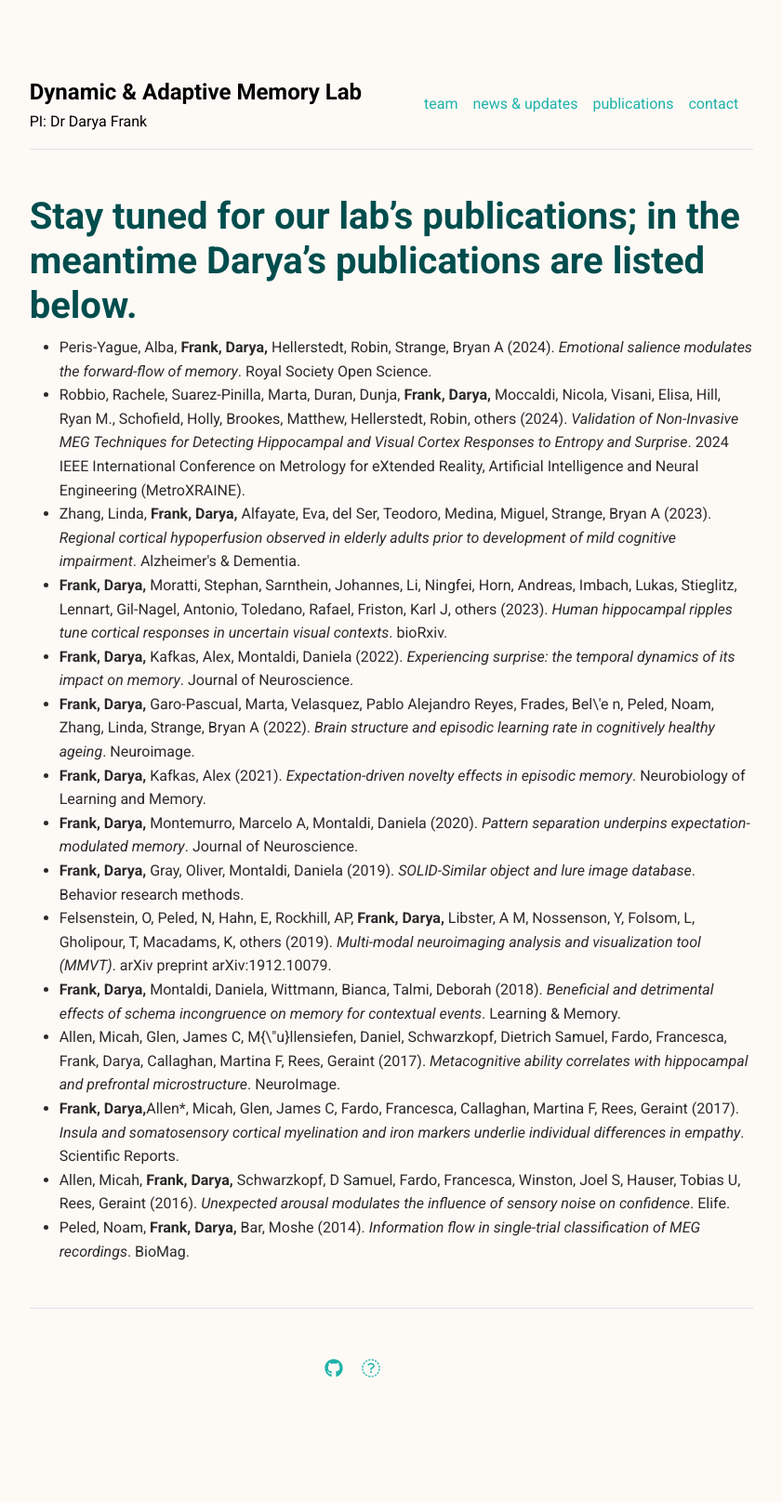
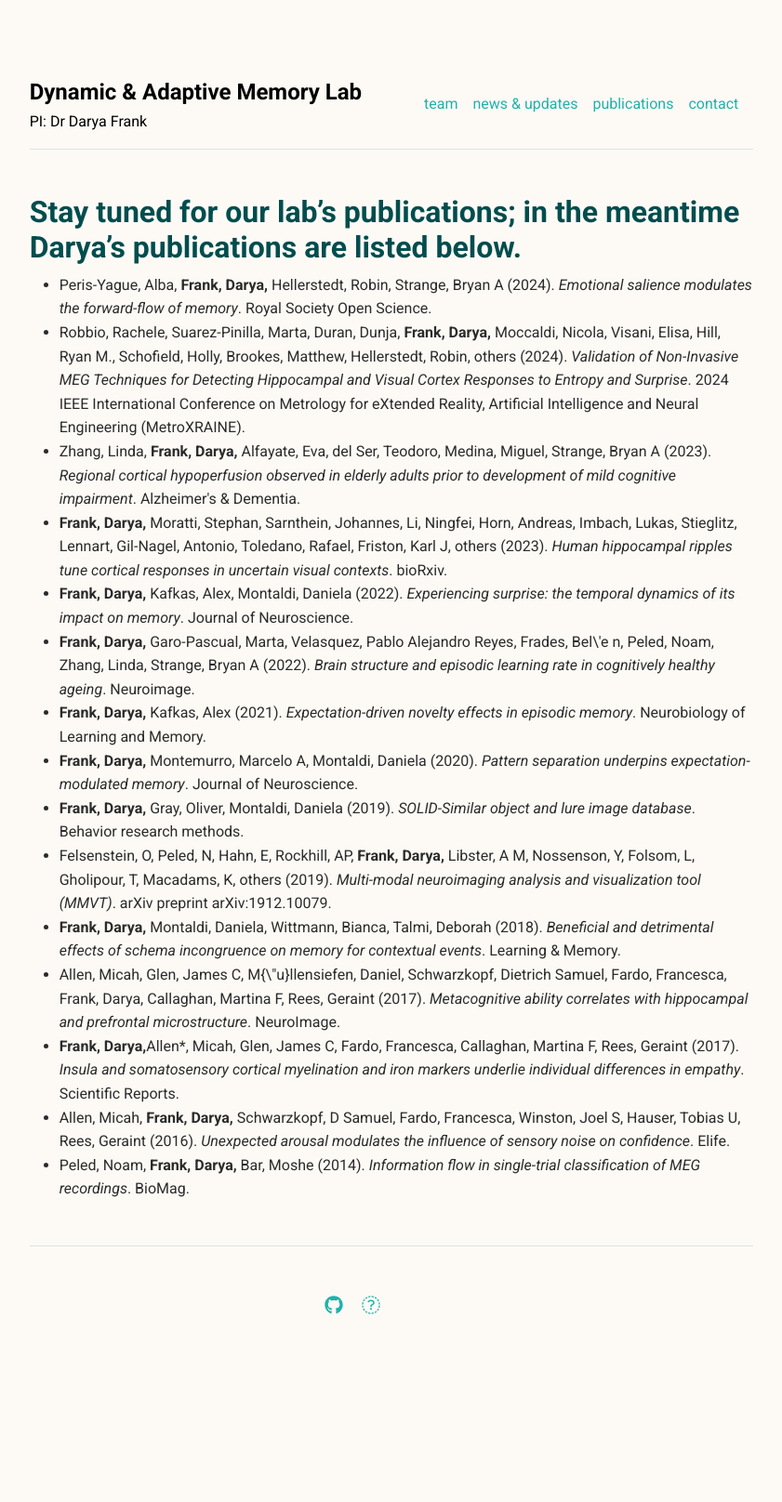
Before and after one commit to frank-dam-lab/frank-dam-lab.github.io, a Jekyll site: the page built from publications.md, in a window 1280 px wide. Shown: the whole page at 93% size, without its empty margins (219-1060 px from the left). Built offline with Jekyll 4.4.1, drawn with Linux system fonts in a browser that asks for light colours; after the commit the page ends 1549 px from its top, so only the background shows below that.

```diff
--- a/publications.md
+++ b/publications.md
@@ -2,4 +2,5 @@
 layout: publications
 title: "Publications"
 ---
-# Stay tuned for our lab's publications; in the meantime Darya's publications are listed below.
+
+## Stay tuned for our lab's publications; in the meantime Darya's publications are listed below.
```
